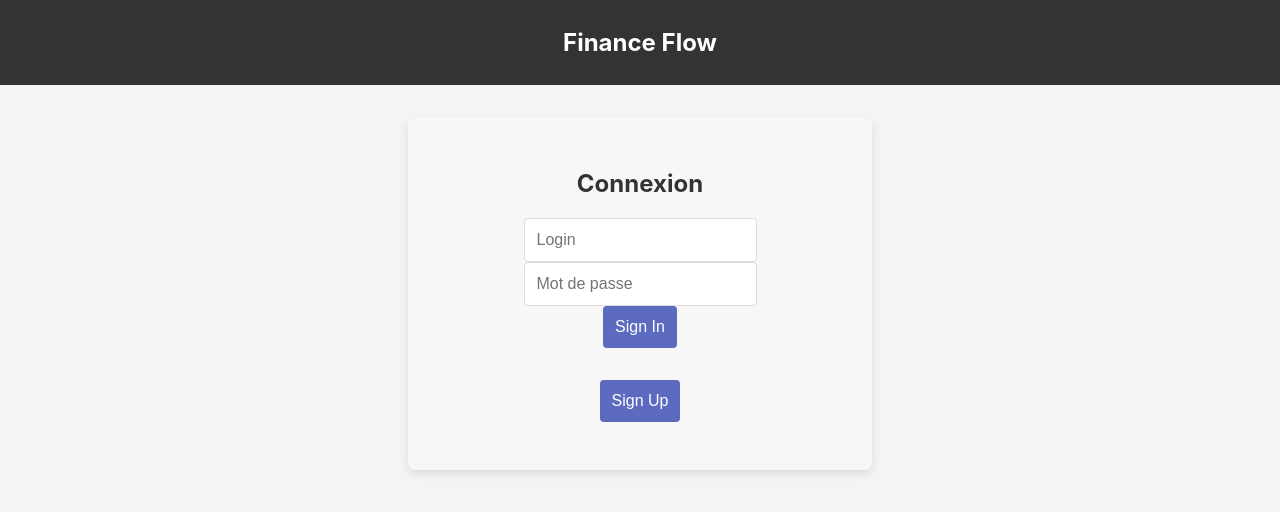
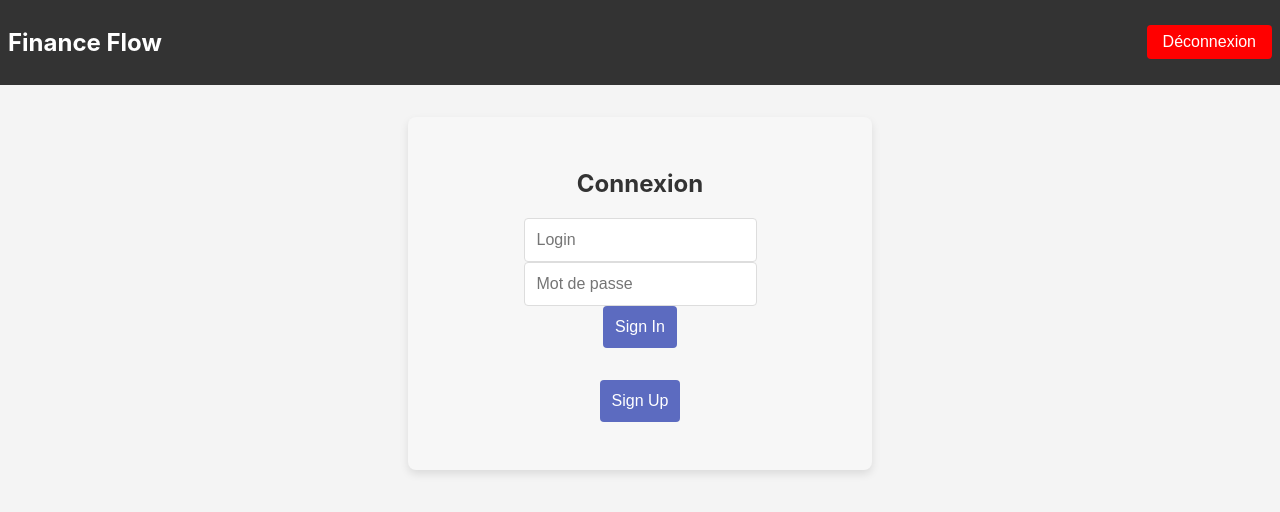
Before and after one commit to anais-labit/finance-flow-front, a React (Vite) app in the folder finance-flow-front/: page / in a window 1280 px wide. Shown: the top 512 px of the page. Built offline with nearby package versions, Linux system fonts and the light colour scheme.

Commit message:
ajout déconnexion

```diff
--- a/finance-flow-front/src/App.jsx
+++ b/finance-flow-front/src/App.jsx
@@ -31,7 +31,8 @@ function App() {
   return (
     <FinanceProvider>
       <div className="App">
-        <Navbar />
+        {/* Modification ici : passer setIsConnected à Navbar */}
+        <Navbar setIsConnected={setIsConnected} />
         <main>
           {!isRegistered ? (
             <RegistrationForm
--- a/finance-flow-front/src/assets/css/Navbar.css
+++ b/finance-flow-front/src/assets/css/Navbar.css
@@ -1,7 +1,24 @@
 /* src/assets/css/Navbar.css */
 .navbar {
-    background-color: #333;
-    color: white;
-    padding: 0.5rem;
-    text-align: center;
-  }
+  background-color: #333;
+  color: white;
+  padding: 0.5rem;
+  text-align: center;
+  display: flex; /* Ajouté pour permettre l'alignement des éléments */
+  justify-content: space-between; /* Espacement entre les éléments */
+  align-items: center; /* Alignement vertical des éléments */
+}
+
+.navbar .logout-button {
+  background-color: red; /* Couleur de fond du bouton */
+  color: white; /* Couleur du texte du bouton */
+  border: none; /* Retirer la bordure du bouton */
+  padding: 0.5rem 1rem; /* Padding du bouton */
+  font-size: 1rem; /* Taille de police du bouton */
+  cursor: pointer; /* Curseur pointeur */
+  border-radius: 4px; /* Bordures arrondies du bouton */
+}
+
+.navbar .logout-button:hover {
+  background-color: #cc0000; /* Couleur de fond du bouton au survol */
+}
--- a/finance-flow-front/src/components/Navbar.jsx
+++ b/finance-flow-front/src/components/Navbar.jsx
@@ -1,11 +1,23 @@
 import React from 'react';
 import '../assets/css/Navbar.css';
 
-function Navbar() {
+function Navbar({ setIsConnected }) {
+  const handleLogout = async () => {
+
+      const response = await fetch("http://localhost/finance-flow-back/index.php", { method: 'POST' });
+      if (response.ok) {
+        setIsConnected(false);
+      }
+
+  };
+
   return (
     <nav className="navbar">
       <h1>Finance Flow</h1>
-      {/* Add navigation links here */}
+      <button onClick={handleLogout} className="logout-button">
+        Déconnexion
+      </button>
+      {/* Autres liens de navigation ici */}
     </nav>
   );
 }
```
